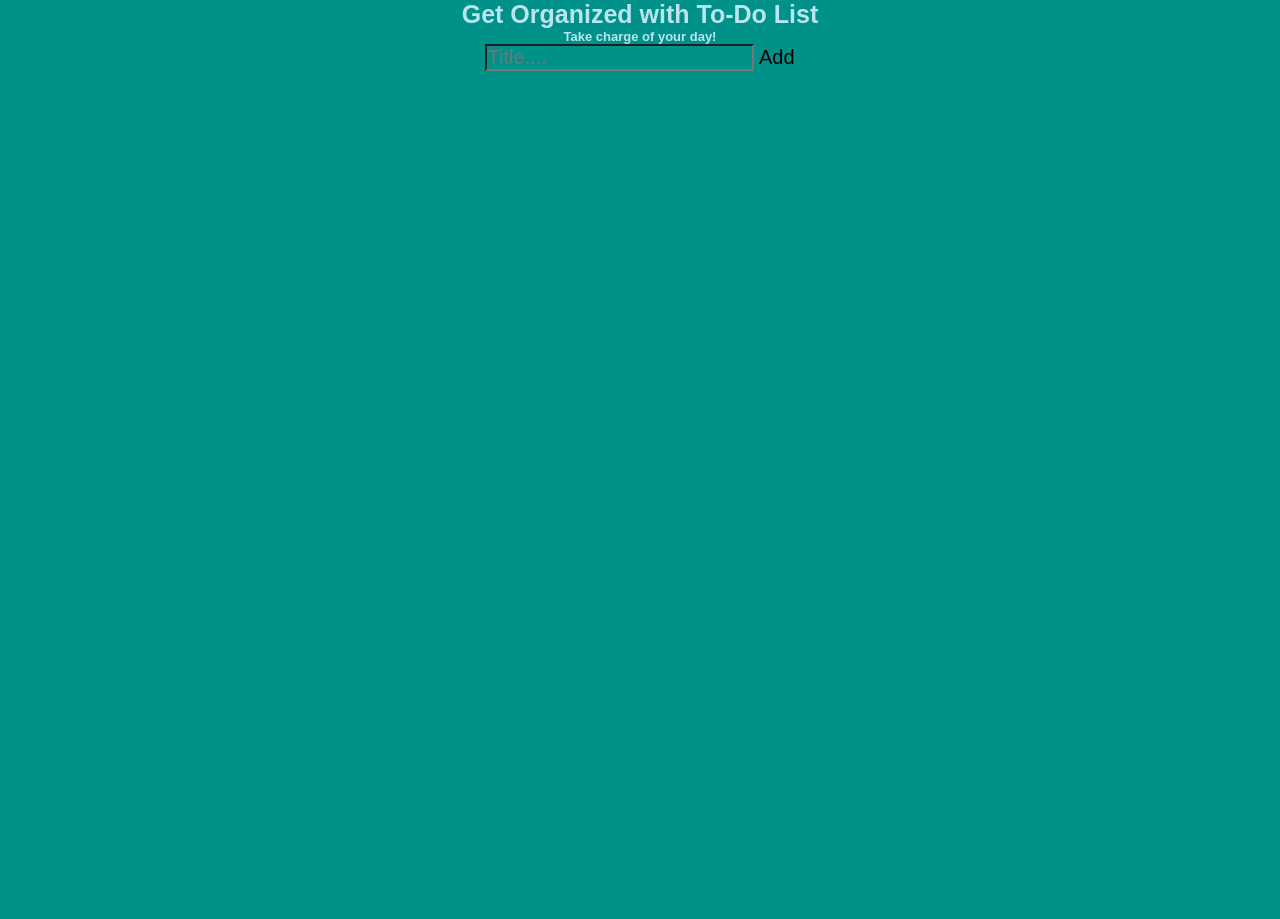
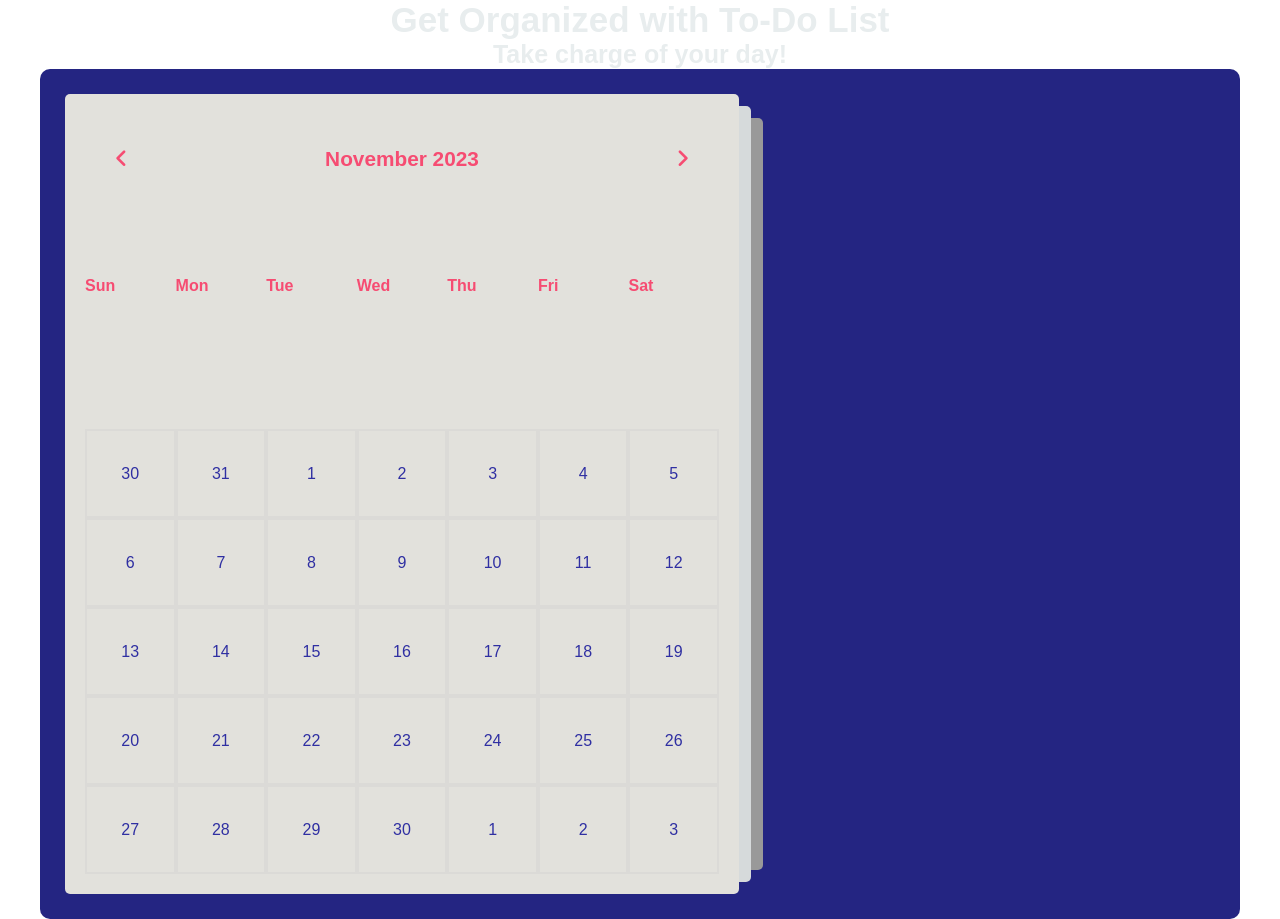
Before and after one commit to satya4nayak/To-do-list, a plain HTML site: page index.html in a window 1280 px wide. Before the commit the page ends 800 px from the top, so only its background shows below. Drawn offline with Linux system fonts and the light colour scheme.

Commit message:
modified:   .vscode/settings.json modified:   index.html modified:   style.css

```diff
--- a/index.html
+++ b/index.html
@@ -3,17 +3,78 @@
 <head>
     <title>To-do-list(Team-47)</title>
     <meta charset="UTF-8">
+    <meta http-equiv="X-UA-Compatible" content="IE=edge">
     <meta name="viewport" content="width=device-width, initial-scale=1.0">
     <link rel="stylesheet" href="style.css">
+    <link
+    rel="stylesheet"
+    href="https://cdnjs.cloudflare.com/ajax/libs/font-awesome/6.2.0/css/all.min.css"
+    integrity="sha512-xh6O/CkQoPOWDdYTDqeRdPCVd1SpvCA9XXcUnZS2FmJNp1coAFzvtCN9BmamE+4aHK8yyUHUSCcJHgXloTyT2A=="
+    crossorigin="anonymous"
+    referrerpolicy="no-referrer"
+    />
 </head>
 <body>
     <div class="header">
         <h1>Get Organized with To-Do List</h1>
         <h6>Take charge of your day!</h6>
-        <center>
-        <input type="text" id="Input" placeholder="Title....">
-        <span onclick="newElement()" class="Addbutton">Add</span>
-        </center>
+    </div>
+    <div class="container">
+        <div class="left">
+            <div class="calander">
+                <div class="month">
+                    <i class="fas fa-angle-left prev"></i>
+                    <div class="date">November 2023</div>
+                    <i class="fas fa-angle-right next"></i>
+                </div>
+                <div class="weekdays">
+                    <div>Sun</div>
+                    <div>Mon</div>
+                    <div>Tue</div>
+                    <div>Wed</div>
+                    <div>Thu</div>
+                    <div>Fri</div>
+                    <div>Sat</div>
+                </div>
+                <div class="days">
+                    <div class="day prev-date">30</div>
+                    <div class="day prev-date">31</div>
+                    <div class="day today active">1</div>
+                    <div class="day">2</div>
+                    <div class="day">3</div>
+                    <div class="day">4</div>
+                    <div class="day">5</div>
+                    <div class="day">6</div>
+                    <div class="day">7</div>
+                    <div class="day">8</div>
+                    <div class="day">9</div>
+                    <div class="day">10</div>
+                    <div class="day">11</div>
+                    <div class="day">12</div>
+                    <div class="day">13</div>
+                    <div class="day">14</div>
+                    <div class="day">15</div>
+                    <div class="day">16</div>
+                    <div class="day">17</div>
+                    <div class="day">18</div>
+                    <div class="day">19</div>
+                    <div class="day">20</div>
+                    <div class="day">21</div>
+                    <div class="day">22</div>
+                    <div class="day">23</div>
+                    <div class="day">24</div>
+                    <div class="day">25</div>
+                    <div class="day">26</div>
+                    <div class="day">27</div>
+                    <div class="day">28</div>
+                    <div class="day">29</div>
+                    <div class="day">30</div>
+                    <div class="day prev-date">1</div>
+                    <div class="day prev-date">2</div>
+                    <div class="day prev-date">3</div>
+                </div>
+            </div>
+        </div>
     </div>
     <script src="script.js"></script>
 </body>
--- a/style.css
+++ b/style.css
@@ -1,28 +1,144 @@
+:root{
+    --primary-clr: #2F2FA2;
+}
 *{
     margin: 0;
     padding: 0;
-    font-family: Arial, Helvetica, sans-serif;
-    font-size: 20px;
-    background-color: #009189;
+    box-sizing: border-box;
+    font-family: "DM Sans", "Poppins", sans-serif;
 }
+::-webkit-scrollbar {
+    width: 10px;
+}
+::-webkit-scrollbar-track {
+    background: #e2e1dc;
+    border-radius: 50px;
+  }
+  ::-webkit-scrollbar-thumb {
+    background: var(--primary-clr);
+    border-radius: 50px;
+  }
+
 .body{
+    position: relative;
+    min-height: 100vh;
+    display: flex;
     align-items: center;
-    font-size: 15px;
+    justify-content: center;
+    background-color: #e2e1dc;
 }
 .header h1{
     display: flex;
-    color: #bae4f0;
+    color: #e8edee;
+    align-items: center;
+    justify-content: center;
+    font-size: 35px;
+}
+.header h6{
+    display: flex;
+    color: #e8edee;
     align-items: center;
     justify-content: center;
     font-size: 25px;
 }
-.header h6{
+.container {
+    position: relative;
+    width: 1200px;
+    min-height: 850px;
+    margin: 0 auto;
+    padding: 5px;
+    color: #e2e1dc;
     display: flex;
-    color: #bae4f0;
+    border-radius: 10px;
+    background-color: #242582;
+}
+.left {
+    width: 60%;
+    padding: 20px;
+}
+.calander {
+    position: relative;
+    display: flex;
+    width: 100%;
+    height: 100%;
+    flex-direction: column;
+    flex-wrap: wrap;
+    justify-content: space-between;
+    color: #f64c72;
+    border-radius: 5px;
+    background-color: #e2e1dc;
+}
+.calander::before,
+.calander::after{
+    content: "";
+    position: absolute;
+    top: 50%;
+    left: 100%;
+    width: 12px;
+    height: 97%;
+    border-radius: 0 5px 5px 0;
+    background-color: #d6dadb;
+    transform: translateY(-50%);
+}
+.calander::before{
+    height: 94%;
+    left: calc(100% + 12px);
+    background-color: rgb(153, 153, 153);
+}
+.calander .month {
+    display: flex;
+    width: 100%;
+    height: 130px;
+    align-items: center;
+    justify-content: space-between;
+    padding: 0 50px;
+    font-size: 1.3rem;
+    font-weight: 600;
+    text-transform: capatilize;
+}
+.calander .month .prev,
+.calander .month .next{
+    cursor: pointer;
+}
+.calander .month .prev:hover,
+.calander .month .next:hover{
+    cursor: pointer;
+    color: #cda5a5;
+}
+.calander .weekdays {
+    width: 100%;
+    height: 100px;
+    display: flex;
+    align-items: center;
+    justify-content: space-between;
+    padding: 0 20px;
+    font-size: 1rem;
+    font-weight: 550;
+    text-transform: capitalize;
+}
+.calander .weekdays div{
+    width: 14.28%;
+    height: 100%;
     align-items: center;
     justify-content: center;
-    font-size: small;
 }
-.buttons .hover{
+.calander .days{
+    width: 100%;
+    display: flex;
+    justify-content: space-between;
+    flex-wrap: wrap;
+    padding:0 20px;
+    font-size: 1rem;
+    font-weight: 500;
+    margin-bottom: 20px;
+}
+.calander .days .day{
+    width: 14.28%;
+    height: 89px;
+    display: flex;
+    align-items: center;
+    justify-content: center;
     cursor: pointer;
+    color: var(--primary-clr);
+    border: 2px solid #dbdad7;
 }
```
